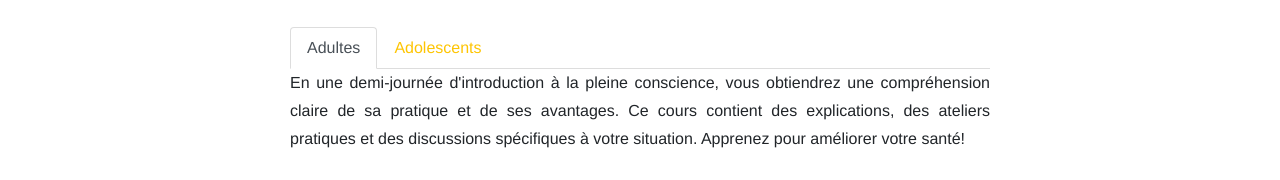
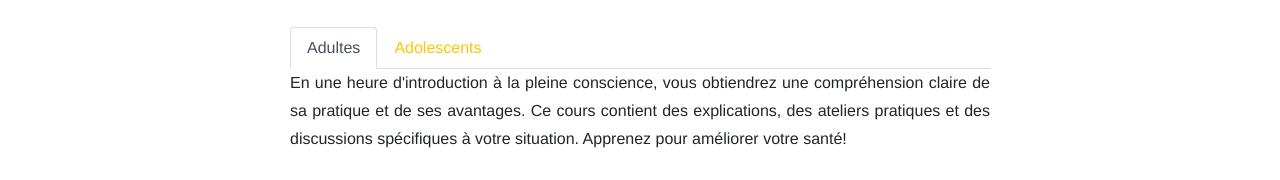
Before and after one commit to bitelchux/strayeddy.github.io, a website: page services/mindfulness-courses-fr.html in a window 1280 px wide. Shown: the part 966-1146 px from the top of the page. Drawn offline with Linux system fonts and the light colour scheme; a web font is replaced by a local one.

Commit message:
Fix mindfulness courses service description

```diff
--- a/services/mindfulness-courses-fr.html
+++ b/services/mindfulness-courses-fr.html
@@ -117,7 +117,7 @@
               </ul>
               <div class="tab-content" id="myTabContent">
                 <div role="tabpanel" class="tab-pane fade active show" id="course1" aria-labelledby="course1-tab" aria-expanded="true">
-                  <p class="text-justify">En une demi-journée d'introduction à la pleine conscience, vous obtiendrez une compréhension claire de sa pratique et de ses avantages. Ce cours contient des explications, des ateliers pratiques et des discussions spécifiques à votre situation. Apprenez pour améliorer votre santé!</p>
+                  <p class="text-justify">En une heure d'introduction à la pleine conscience, vous obtiendrez une compréhension claire de sa pratique et de ses avantages. Ce cours contient des explications, des ateliers pratiques et des discussions spécifiques à votre situation. Apprenez pour améliorer votre santé!</p>
                 </div>
                 <div class="tab-pane fade" id="course2" role="tabpanel" aria-labelledby="course2-tab" aria-expanded="false">
                   <p class="text-justify">En une demi-hournée d'introduction à la pleine conscience, vos élèves comprendront mieux leur corps, leurs pensées et leurs émotions. Ce cours contient du matériel facile à comprendre à travers des ateliers pratiques et des discussions. Aidez-les à apprendre comment améliorer leurs santé!</p>
```
Also changed, not shown: services/mindfulness-courses-en.html (+1 -1 lines).
